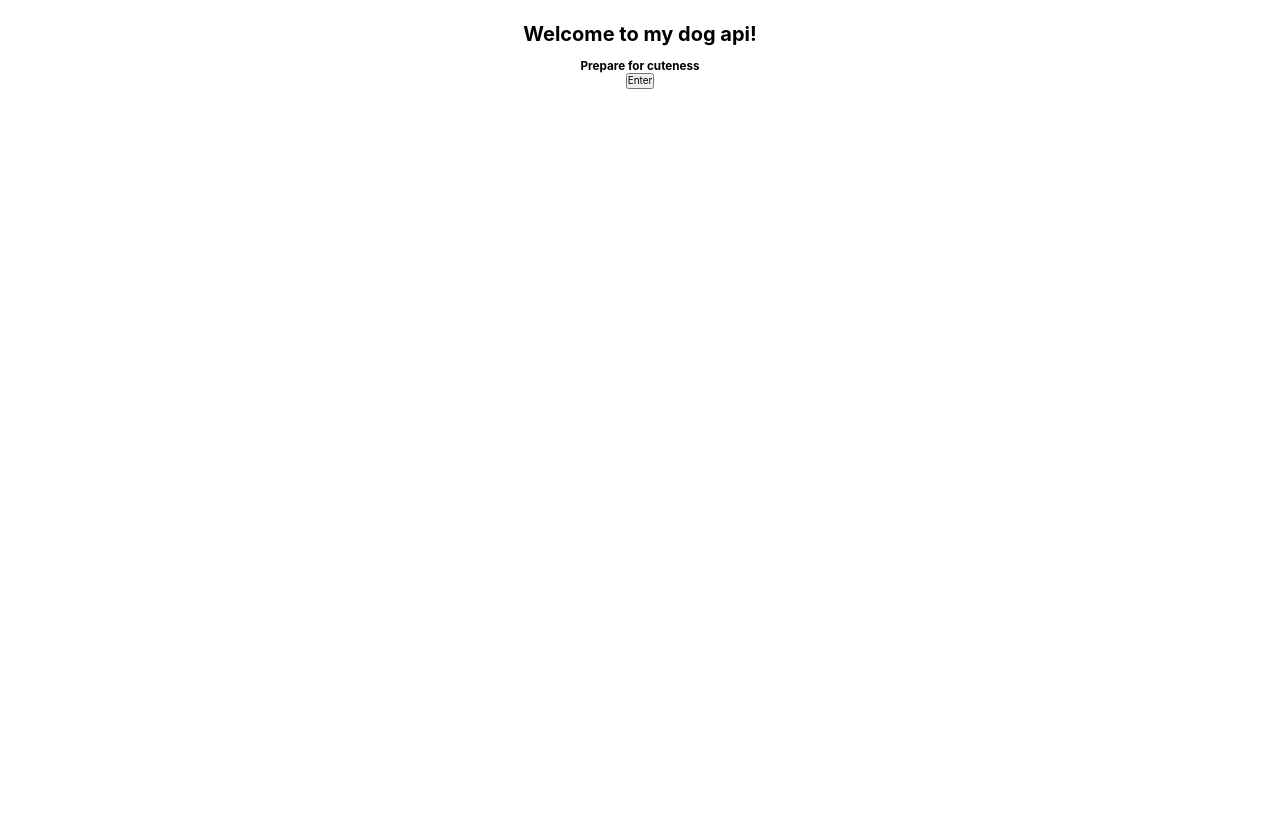
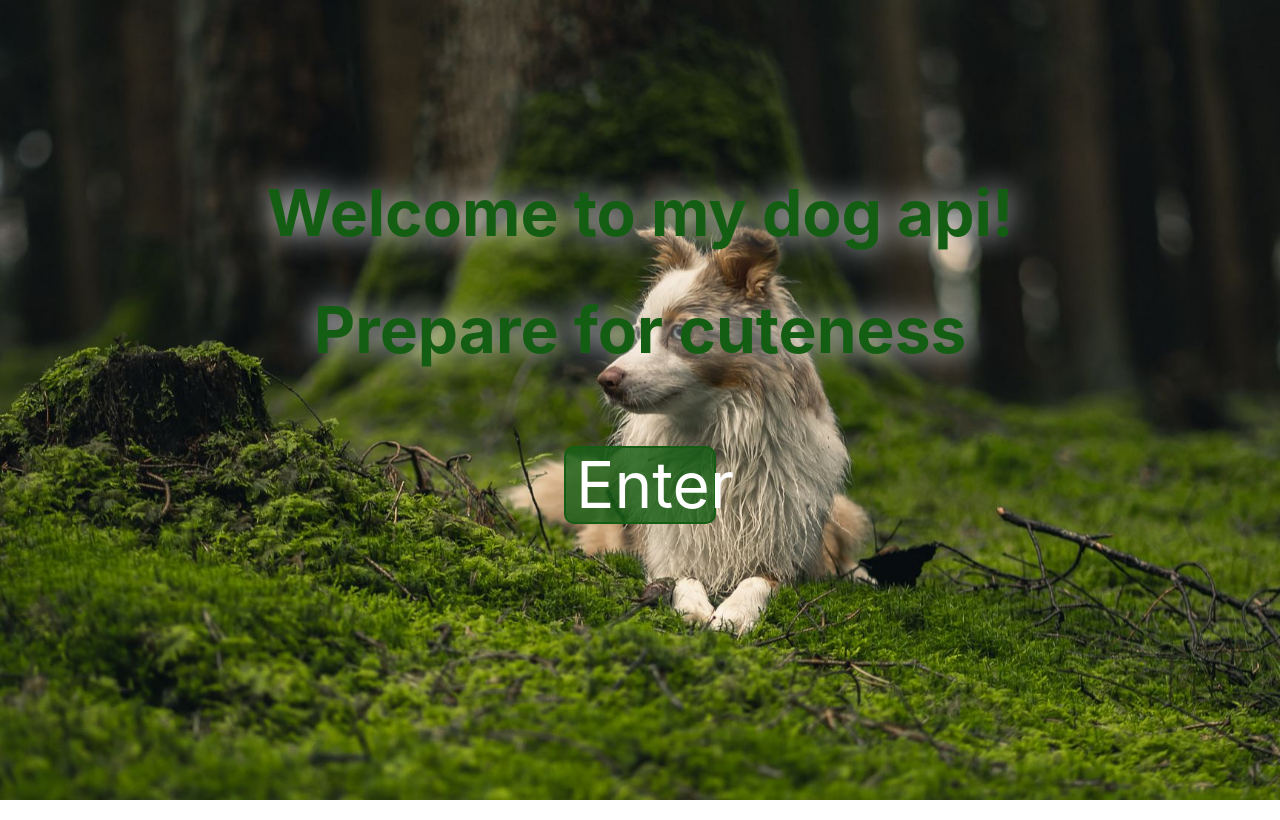
Before and after one commit to Diegohp141/PI_Dogs_DiegoPiola, a React (Create React App) app in the folder PI-Dogs-main/client/: page / in a window 1280 px wide. Built offline with nearby package versions, Linux system fonts and the light colour scheme.

Commit message:
new push

```diff
--- a/PI-Dogs-main/client/package.json
+++ b/PI-Dogs-main/client/package.json
@@ -16,6 +16,7 @@
     "react-scripts": "4.0.3",
     "redux": "^4.0.5",
     "redux-thunk": "^2.3.0",
+    "styled-components": "^5.3.6",
     "web-vitals": "^2.1.4"
   },
   "scripts": {
--- a/PI-Dogs-main/client/src/components/landingPage/LandingPage.jsx
+++ b/PI-Dogs-main/client/src/components/landingPage/LandingPage.jsx
@@ -1,15 +1,30 @@
 import React from "react";
 import style from "./LandingPage.module.css";
 import { Link } from "react-router-dom";
+import styled from "styled-components";
+
+const NavLink = styled(Link)`
+  font-size: 8vh;
+  width: 10%;
+  border: 2px solid rgb(20, 94, 20);
+  border-radius: 10px;
+  color: white;
+  text-decoration: none;
+  padding: 0px 10px 0px 10px;
+  margin-bottom: 250px;
+  background-color: rgba(20, 94, 20, 0.8);
+  &:hover {
+    color: rgb(201, 184, 184);
+    cursor: pointer;
+  }
+`;
 
 export default function Landingpage() {
   return (
     <div className={style.divContainer}>
-      <h1>Welcome to my dog ​​api!</h1>
-      <h3>Prepare for cuteness</h3>
-      <Link to="/home">
-        <button>Enter</button>
-      </Link>
+      <h1 className={style.title}>Welcome to my dog ​​api!</h1>
+      <h3 className={style.subTitle}>Prepare for cuteness</h3>
+      <NavLink to="/home">Enter</NavLink>
     </div>
   );
 }
--- a/PI-Dogs-main/client/src/components/landingPage/LandingPage.module.css
+++ b/PI-Dogs-main/client/src/components/landingPage/LandingPage.module.css
@@ -1,5 +1,44 @@
 .divContainer {
-  background-image: ("../../img/dogLanding.jpg");
+  background-image: url("../../img/dogLanding.jpg");
+  background-size: cover;
   height: 100vh;
-  padding: 10px;
+  width: 100vw;
+  position: absolute;
+  display: flex;
+  flex-direction: column;
+  justify-content: center;
+  align-items: center;
 }
+
+.title {
+  color: rgb(20, 94, 20);
+  font-size: 8vh;
+  text-shadow: 0px 0px 30px white;
+  margin-top: 150px;
+}
+
+.subTitle {
+  color: rgb(20, 94, 20);
+  font-size: 8vh;
+  text-shadow: 0px 0px 30px white;
+  margin-bottom: 80px;
+}
+
+/* .navLink {
+  cursor: pointer;
+  text-shadow: 0px 0px 30px white;
+  color: blueviolet;
+}
+ */
+
+.btn {
+  color: rgba(20, 94, 20, 0.2);
+  background-color: rgb(11, 36, 11);
+  font-size: 8vh;
+  text-shadow: 0px 0px 30px rgb(201, 184, 184);
+  border-radius: 10px;
+  border: 3px solid rgb(20, 94, 20);
+  background: none;
+  padding: 0px 10px 0px 10px;
+  margin-bottom: 250px;
+}
```
Also changed, not shown: PI-Dogs-main/client/src/img/dogHome.jpg (added).
